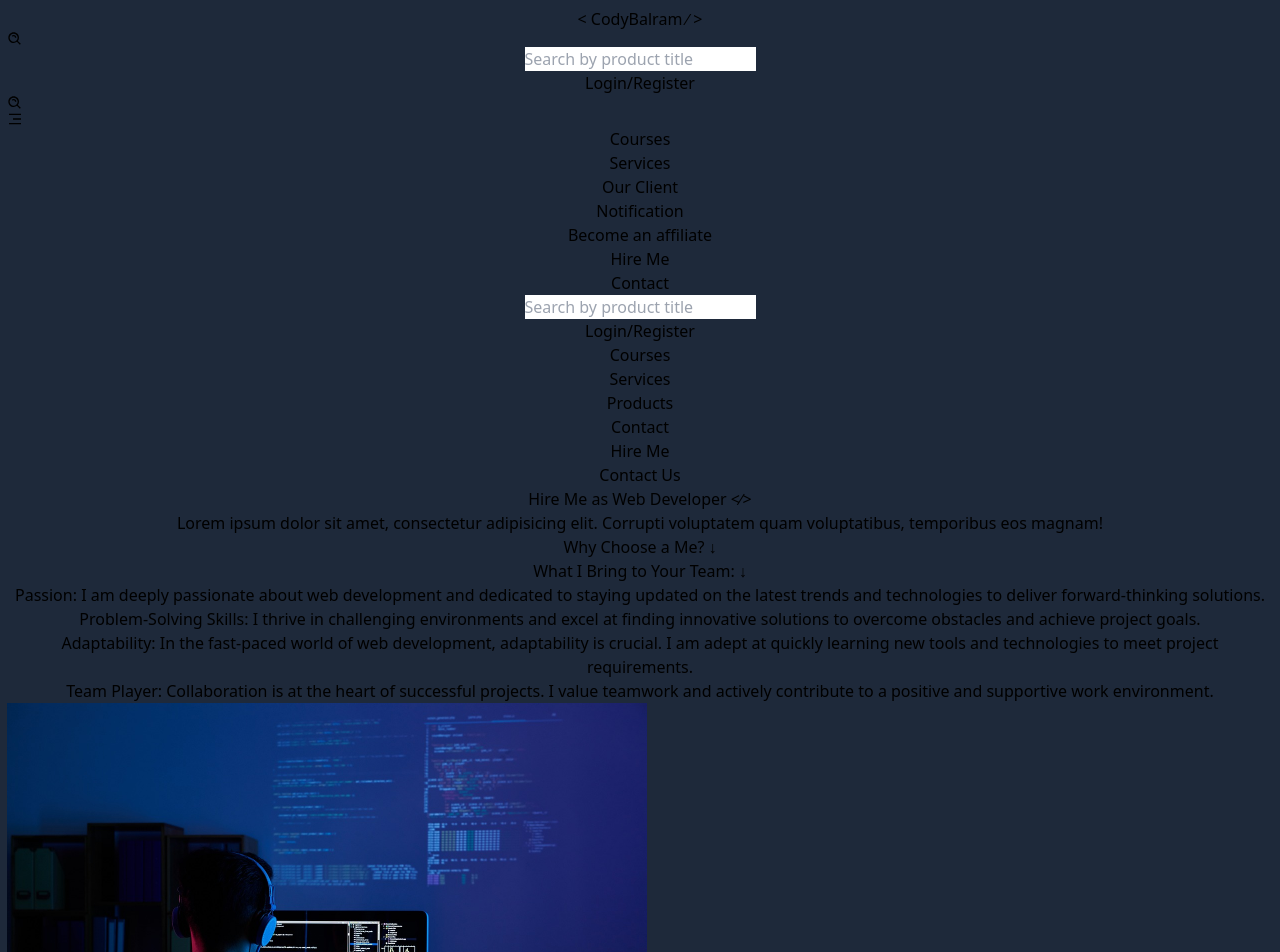
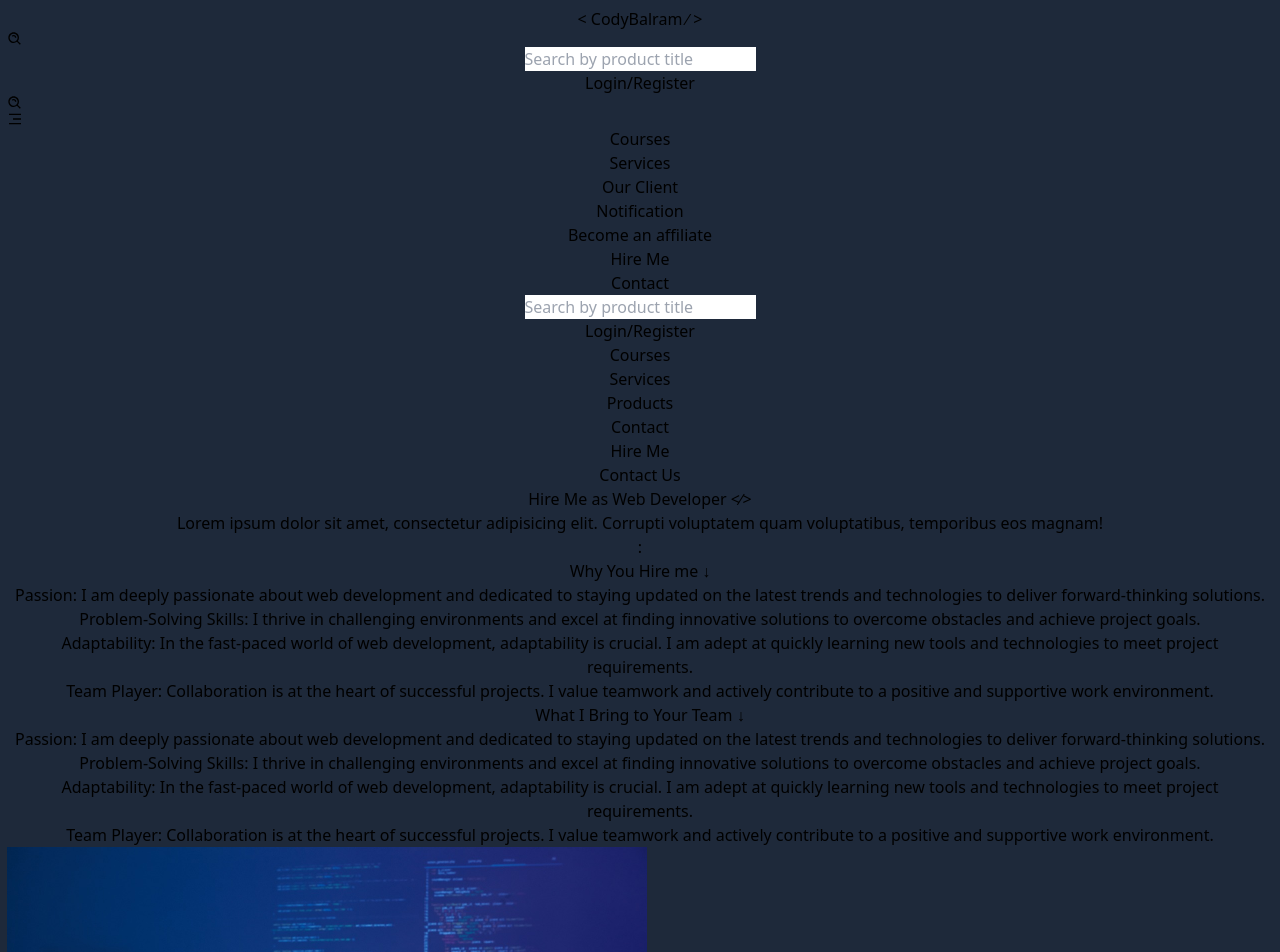
Before and after one commit to BalramMurmu413/codybalram, a React (Vite) app in the folder client/: page /hireme in a window 1280 px wide. Shown: the top 952 px of the page. Built offline with nearby package versions, Linux system fonts and the light colour scheme; the HTML template or start-up script is replaced by a standard one.

Commit message:
hireMe page content writing

```diff
--- a/client/src/Pages/HireMe.jsx
+++ b/client/src/Pages/HireMe.jsx
@@ -7,6 +7,7 @@ import Footer from '../Components/Footer.jsx';
 const HireMe = () => {
   // useState
   const [toggleA , setToggleA] = useState(false)
+  const [toggleB , setToggleB] = useState(false)
   // State to manage selected options
   const [selectedRole, setSelectedRole] = useState('');
   const [selectedExperience, setSelectedExperience] = useState('');
@@ -38,25 +39,38 @@ const HireMe = () => {
             <p className='text-white text-sm font-semibold'>Lorem ipsum dolor sit amet, consectetur adipisicing elit. Corrupti voluptatem quam voluptatibus, temporibus eos magnam!</p>
 
             </div>
-            { toggleA ?
+            :
+            <div>
+              <h1 onClick={()=> setToggleA(!toggleA)} className='text-white text-3xl py-3 px-4    cursor-pointer select-none bg-slate-600 '>Why You Hire me &darr;</h1>
+              <ul className={`text-white flex flex-col   list-decimal items-start my-10 mx-10
 
-              <h1 onClick={() => setToggleA(!toggleA)} className='text-white text-3xl py-3 px-4 bg-slate-500   cursor-pointer select-none'>Why Choose Me? &darr;</h1>
-
-
-
-:
-<h1 onClick={()=>setToggleA(!toggleA)} className='text-white text-3xl py-3 px-4 bg-slate-500   cursor-pointer select-none'>Why Choose a Me? &darr;</h1>
-            }
-              <div>
-              <h1 className='text-white text-3xl py-3 px-4 bg-slate-500   cursor-pointer select-none'>What I Bring to Your Team: &darr;</h1>
-              <ul className='text-white flex flex-col list-decimal items-start my-10 mx-10'>
+                ${toggleA
+                  ? 'left-0 text-orange-400 hidden'
+                  :'-left-100% text-red-400 '
+                }  `}>
                 <li className='text-start'>Passion: I am deeply passionate about web development and dedicated to staying updated on the latest trends and technologies to deliver forward-thinking solutions.</li>
                 <li className='text-start'>Problem-Solving Skills: I thrive in challenging environments and excel at finding innovative solutions to overcome obstacles and achieve project goals.</li>
                 <li className='text-start'>Adaptability: In the fast-paced world of web development, adaptability is crucial. I am adept at quickly learning new tools and technologies to meet project requirements.</li>
                 <li className='text-start'>Team Player: Collaboration is at the heart of successful projects. I value teamwork and actively contribute to a positive and supportive work environment.</li>
               </ul>
             </div>
+          </div>
+          <div>
+          <div>
+              <h1 className='text-white  text-3xl' >What I Bring to Your Team  <span onClick={()=> setToggleB(!toggleB)} className='cursor-pointer select-none rounded-full border-[1px]'> &darr;</span></h1>
+              <ul className={`text-white flex flex-col   list-decimal items-start my-10 mx-10
+
+                ${toggleB
+                  ? 'left-0 text-orange-400 hidden'
+                  :'-left-100% text-red-400 '
+                }  `}>
+                <li className='text-start'>Passion: I am deeply passionate about web development and dedicated to staying updated on the latest trends and technologies to deliver forward-thinking solutions.</li>
+                <li className='text-start'>Problem-Solving Skills: I thrive in challenging environments and excel at finding innovative solutions to overcome obstacles and achieve project goals.</li>
+                <li className='text-start'>Adaptability: In the fast-paced world of web development, adaptability is crucial. I am adept at quickly learning new tools and technologies to meet project requirements.</li>
+                <li className='text-start'>Team Player: Collaboration is at the heart of successful projects. I value teamwork and actively contribute to a positive and supportive work environment.</li>
+              </ul>
             </div>
+          </div>
 
         </div>
 
```
